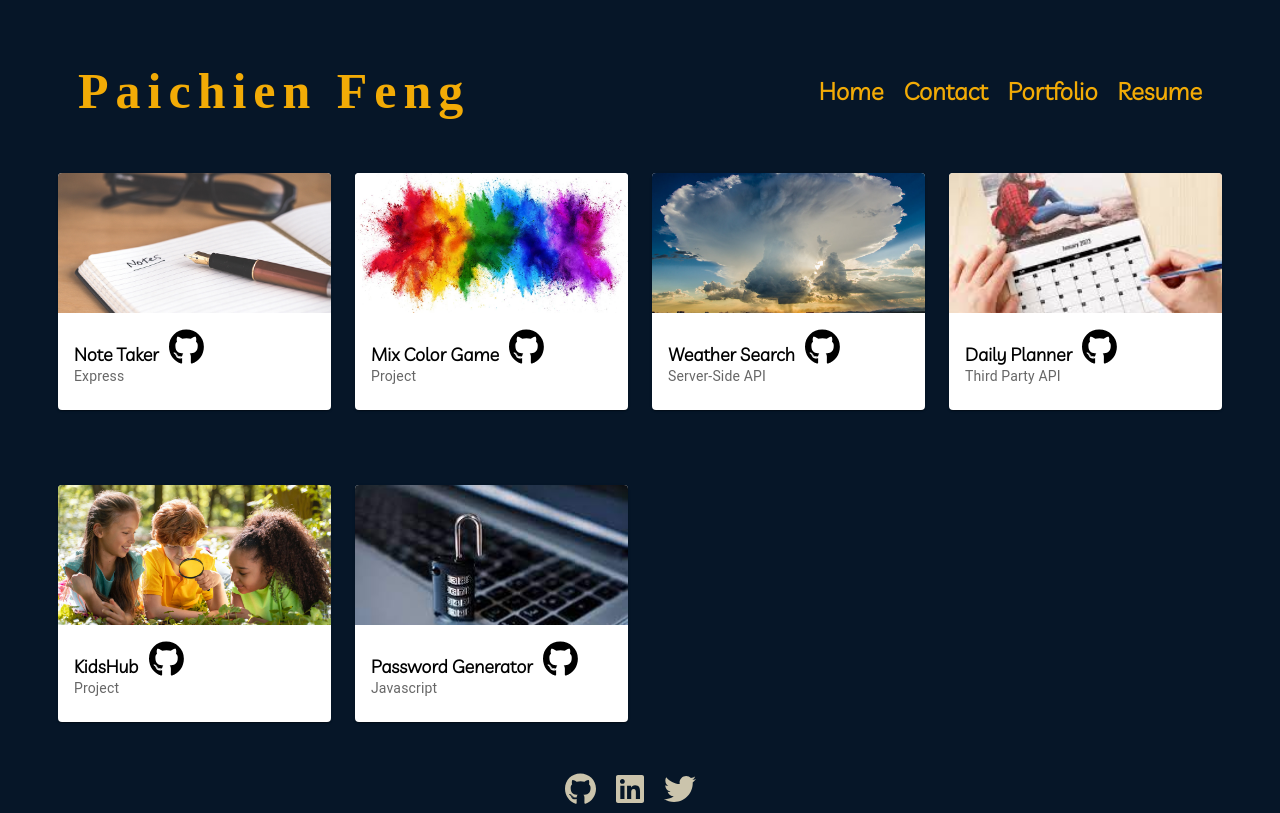
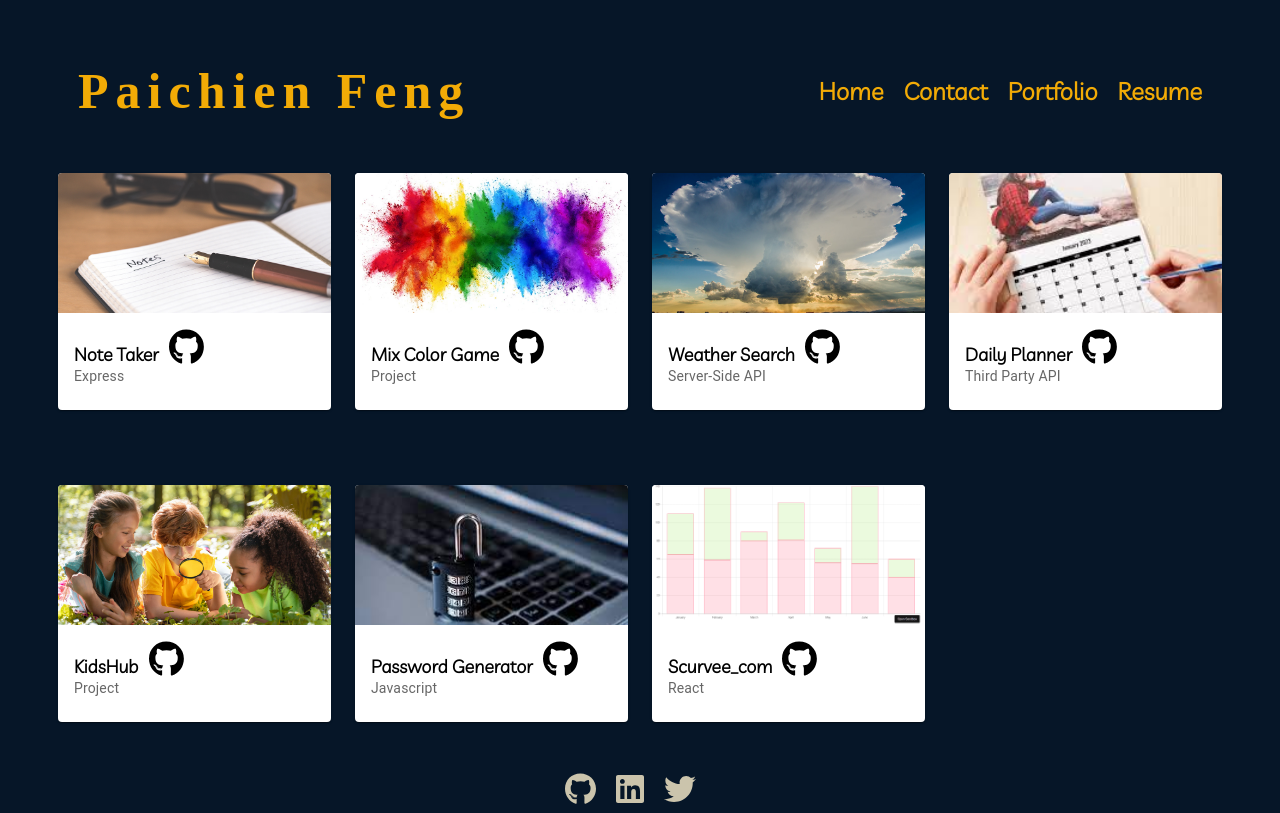
Before and after one commit to PaichienFeng/react_portfolio, a React (Create React App) app: page /react_portfolio/project in a window 1280 px wide. Built offline with nearby package versions, Linux system fonts and the light colour scheme; a web font is replaced by a local one.

Commit message:
project added

```diff
--- a/src/components/pages/Project/ProjectContainer.jsx
+++ b/src/components/pages/Project/ProjectContainer.jsx
@@ -5,7 +5,8 @@ import color from '../img/color.webp';
 import explore from '../img/explore.jpg';
 import note from '../img/note.jpg';
 import password from '../img/password.jpg';
-import weather from '../img/weather.jpg'
+import weather from '../img/weather.jpg';
+import barchart from '../img/barchart.png'
 
 import Project from "./Project";
 
@@ -52,7 +53,14 @@ const repoArray =
       img: password,
       githubLink: 'https://github.com/PaichienFeng/Password-Generator',
       deployedLink: 'https://paichienfeng.github.io/Password-Generator/'
-    }
+    },
+    {
+      title: 'Scurvee_com',
+      module: 'React',
+      img: barchart,
+      githubLink: 'https://github.com/PaichienFeng/scurvee_com',
+      deployedLink: 'https://scurvee-com-66ca99bee111.herokuapp.com/'
+    },
   ]
 // Whenever we try to render an array containing JSX, React knows to render each JSX element separately
 function ProjectContainer() {
```
Also changed, not shown: src/components/pages/img/barchart.png (added).
